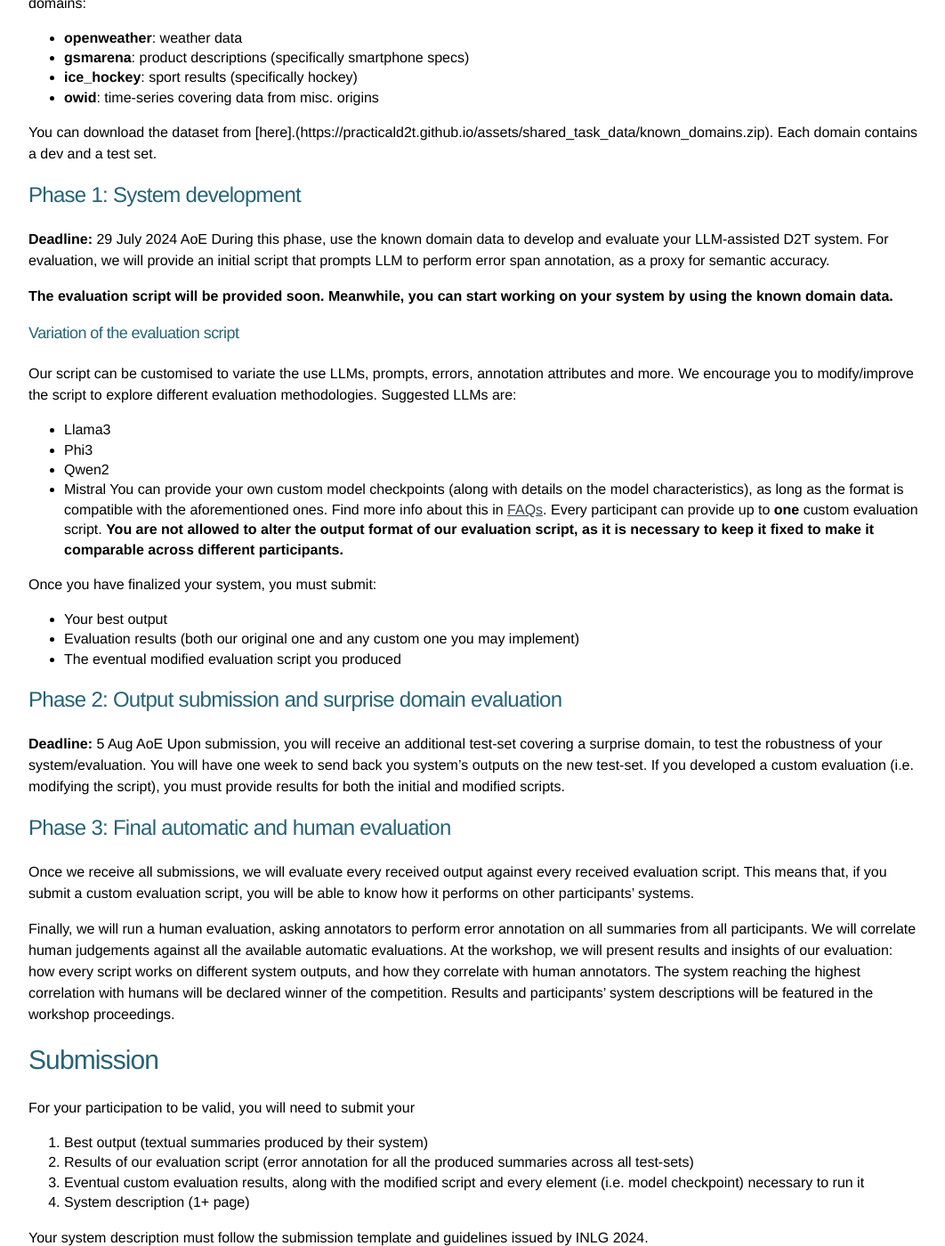
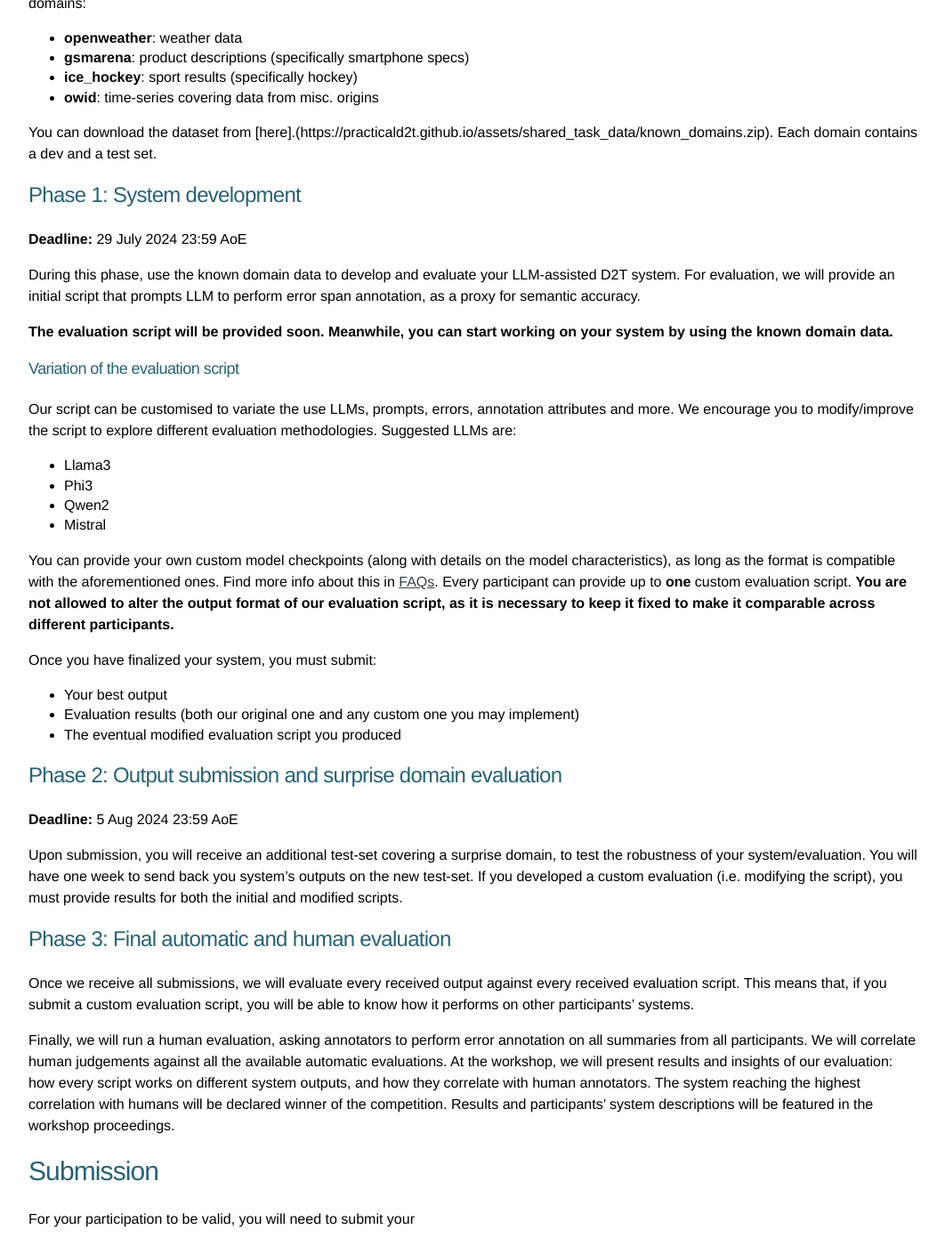
Before and after one commit to practicald2t/practicald2t.github.io, a Jekyll site: the page built from pages/shared_task.md, in a window 1280 px wide and 1400 px high, scrolled down 661 px. Shown: the whole window at 89% size, without its empty margins (108-1170 px from the left). Built offline with Jekyll 4.4.1, drawn with Linux system fonts in a browser that asks for light colours.

Commit message:
Update shared_task.md

```diff
--- a/pages/shared_task.md
+++ b/pages/shared_task.md
@@ -32,7 +32,8 @@ For this shared task, we provide a new dataset (the "known domain data") with re
 You can download the dataset from [here].(https://practicald2t.github.io/assets/shared_task_data/known_domains.zip). Each domain contains a dev and a test set.
 
 ## Phase 1: System development
-**Deadline:** 29 July 2024 AoE
+**Deadline:** 29 July 2024 23:59 AoE
+
 During this phase, use the known domain data to develop and evaluate your LLM-assisted D2T system. For evaluation, we will provide an initial script that prompts LLM to perform error span annotation, as a proxy for semantic accuracy.
 
 **The evaluation script will be provided soon. Meanwhile, you can start working on your system by using the known domain data.**
@@ -44,6 +45,7 @@ Suggested LLMs are:
 - Phi3
 - Qwen2
 - Mistral
+
 You can provide your own custom model checkpoints (along with details on the model characteristics), as long as the format is compatible with the aforementioned ones. Find more info about this in [FAQs](#faq). Every participant can provide up to **one** custom evaluation script. **You are not allowed to alter the output format of our evaluation script, as it is necessary to keep it fixed to make it comparable across different participants.**
 
 Once you have finalized your system, you must submit:
@@ -52,7 +54,8 @@ Once you have finalized your system, you must submit:
 - The eventual modified evaluation script you produced
 
 ## Phase 2: Output submission and surprise domain evaluation
-**Deadline:** 5 Aug AoE
+**Deadline:** 5 Aug  2024 23:59 AoE
+
 Upon submission, you will receive an additional test-set covering a surprise domain, to test the robustness of your system/evaluation. You will have one week to send back you system's outputs on the new test-set. If you developed a custom evaluation (i.e. modifying the script), you must provide results for both the initial and modified scripts.
 
 ## Phase 3: Final automatic and human evaluation
```
